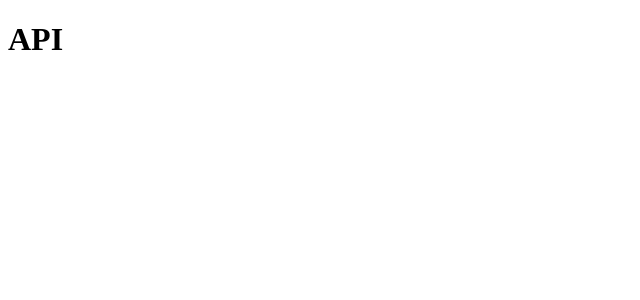
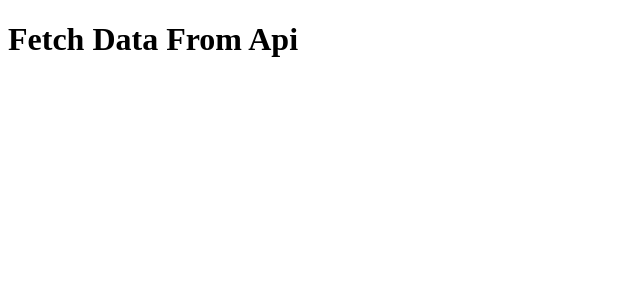
Before and after one commit to muskan-chouhan/react, a React (Vite) app in the folder 61-api/: page / in a window 1280 px wide. Shown: the top 300 px of the page, without its empty margins (0-640 px from the left). Built offline with nearby package versions, Linux system fonts and the light colour scheme.

Commit message:
set Fetch Data From Api

```diff
--- a/61-api/src/App.jsx
+++ b/61-api/src/App.jsx
@@ -1,7 +1,7 @@
 function App() {
   return (
     <>
-      <h1>API</h1>
+      <h1>Fetch Data From Api</h1>
     </>
   )
 }
```
